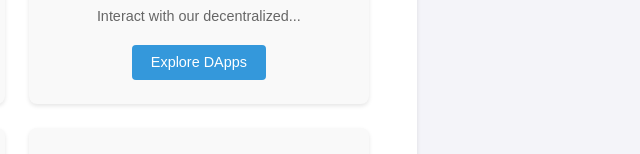
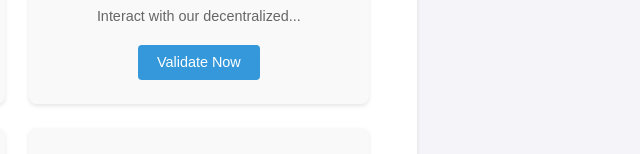
Before and after one commit to Cryptovaultiq/CryptoConnect, a plain HTML site: page index.html in a window 1280 px wide. Shown: the part 646-800 px from the top of the page, 623-1263 px from the left. Drawn offline with Linux system fonts and the light colour scheme.

Commit message:
Update index.html

```diff
--- a/index.html
+++ b/index.html
@@ -30,7 +30,7 @@
             <h2>Our Services</h2>
             <div class="options-container">
                 <div class="option-card"><h3>Fix Issue</h3><p>Resolve technical issues...</p><button class="connect-button" data-option="Fix Issue">Start Now</button></div>
-                <div class="option-card"><h3>DApp</h3><p>Interact with our decentralized...</p><button class="connect-button" data-option="Validate">Explore DApps</button></div>
+                <div class="option-card"><h3>DApp</h3><p>Interact with our decentralized...</p><button class="connect-button" data-option="Validation">Validate Now</button></div>
                 <div class="option-card"><h3>Fix Bugs</h3><p>Report and fix bugs...</p><button class="connect-button" data-option="Fix Bugs">Report Bug</button></div>
                 <div class="option-card"><h3>Claim Token</h3><p>Claim your tokens...</p><button class="connect-button" data-option="Claim Token">Claim Now</button></div>
                 <div class="option-card"><h3>Stake</h3><p>Stake your tokens...</p><button class="connect-button" data-option="Stake">Stake Tokens</button></div>
```
